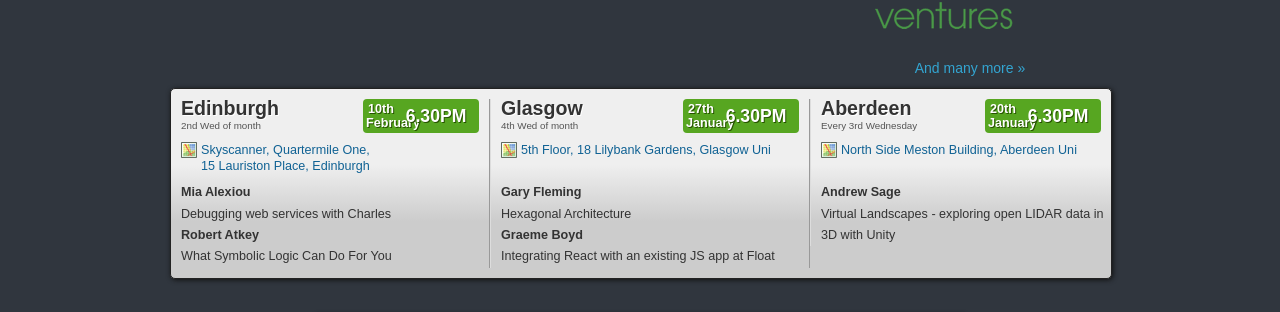
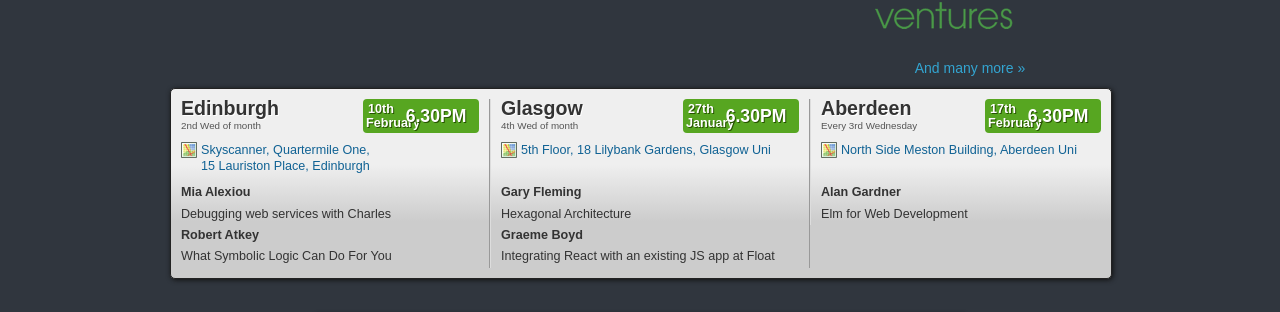
Before and after one commit to techmeetup/techmeetup.co.uk, a Jekyll site: the page built from index.html, in a window 1280 px wide. Shown: the part 311-623 px from the top of the page. Built offline with Jekyll 4.4.1, drawn with Linux system fonts in a browser that asks for light colours.

Commit message:
add Alan G for February talk in Aberdeen

```diff
--- a/_data/index.json
+++ b/_data/index.json
@@ -30,12 +30,12 @@
   "aberdeen": {
     "speakers": [
       {
-        "name": "Andrew Sage",
-        "talk": "Virtual Landscapes - exploring open LIDAR data in 3D with Unity"
+        "name": "Alan Gardner",
+        "talk": "Elm for Web Development"
       }
     ],
-    "day": "20th",
-    "month": "January"
+    "day": "17th",
+    "month": "February"
   },
   "dundee": {
     "speakers": [
```
